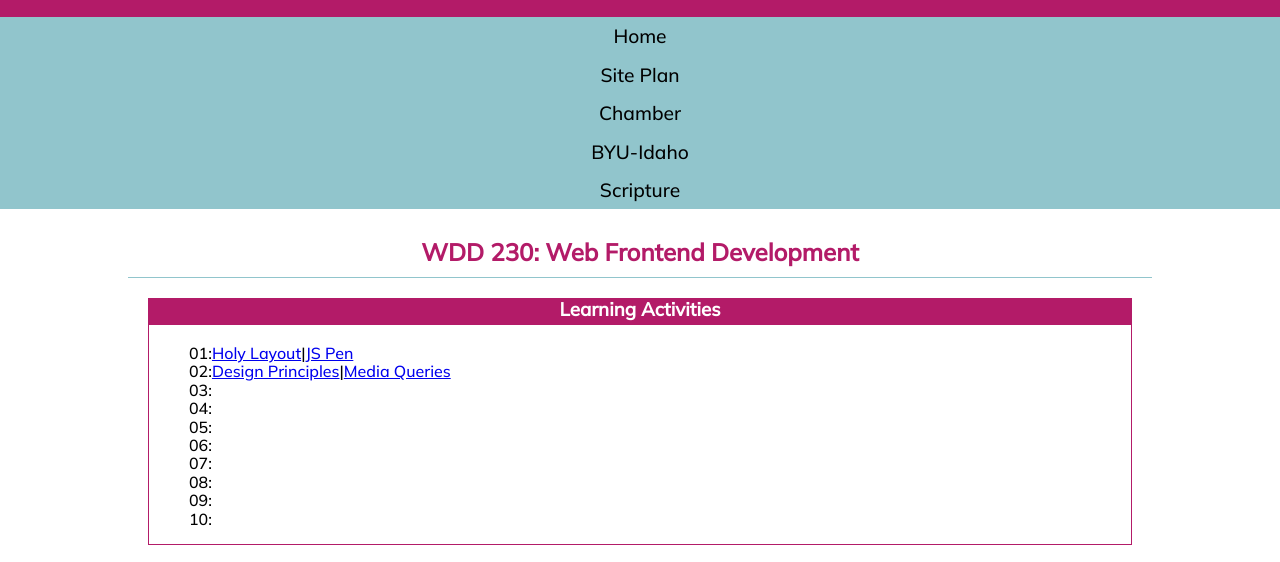
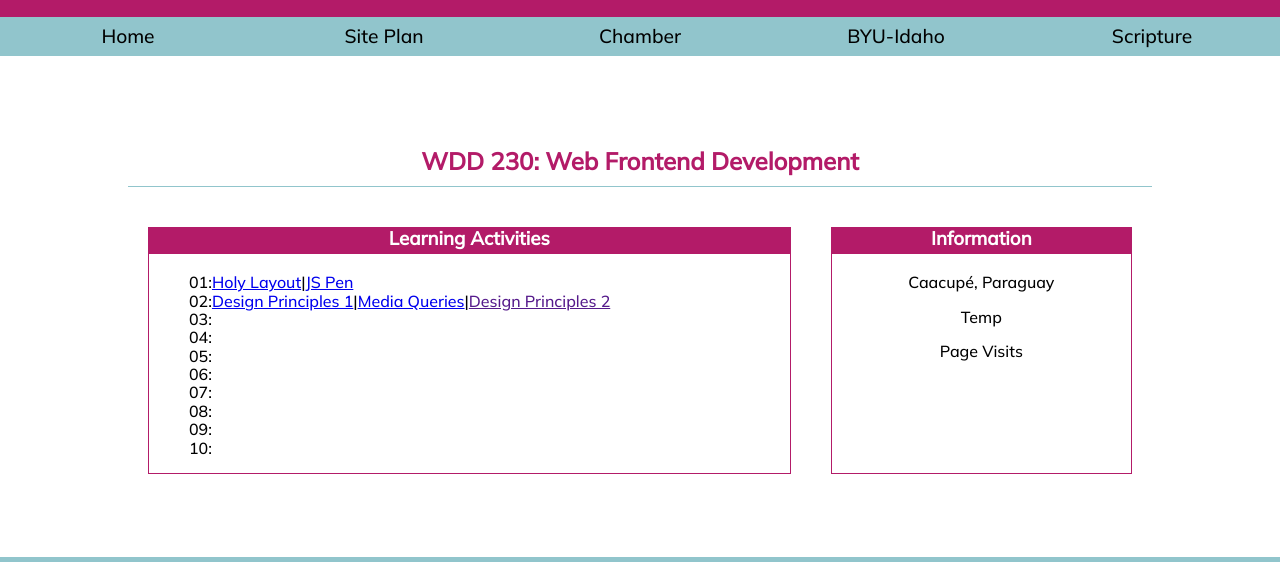
Before and after one commit to yesicagallucci/wdd230, a plain HTML site: page index.html in a window 1280 px wide. Shown: the part 156-718 px from the top of the page. Drawn offline with Linux system fonts and the light colour scheme; a script that the page names is missing.

Commit message:
media query larger

```diff
--- a/index.html
+++ b/index.html
@@ -9,6 +9,7 @@
   <link rel="icon" href="favicon.ico">
   <link rel="stylesheet" href="styles/normalize.css">
   <link rel="stylesheet" href="styles/base.css"/>
+  <link rel="stylesheet" href="styles/larger.css">
   <meta property="og:title" content="Yesica Gallucci - WDD230 - Web Frontend Development">
   <meta property="og:type" content="website">
   <meta property="og:url" content="https://yesicagallucci.github.io/wdd230/">
@@ -34,7 +35,7 @@
       <h3>Learning Activities</h3>
       <ul>
         <li>01:<a href="lesson01/holygrail.html" target="_blank">Holy Layout</a>|<a href="https://codepen.io/Yesica-Gallucci/pen/RwdoeXp" target="_blank">JS Pen</a></li>
-        <li>02:<a href="lesson02/design.html" target="_blank">Design Principles</a>|<a href="lesson02/media-query.html" target="_blank">Media Queries</a></li>
+        <li>02:<a href="lesson02/design.html" target="_blank">Design Principles 1</a>|<a href="lesson02/media-query.html" target="_blank">Media Queries</a>|<a href="" target="_blank">Design Principles 2</a></li>
         <li>03:<a></a></li>
         <li>04:<a></a></li>
         <li>05:<a></a></li>
--- /dev/null
+++ b/styles/larger.css
@@ -0,0 +1,17 @@
+@media (min-width:700px){
+    nav {
+        display:flex;
+    }
+    nav a{
+        flex: 1 1 100%;
+    }
+    main {
+        display: grid;
+        grid-template-columns: 2fr 1fr;
+    }
+    h2{
+        grid-column: 1/3;
+
+    }
+
+}
```
